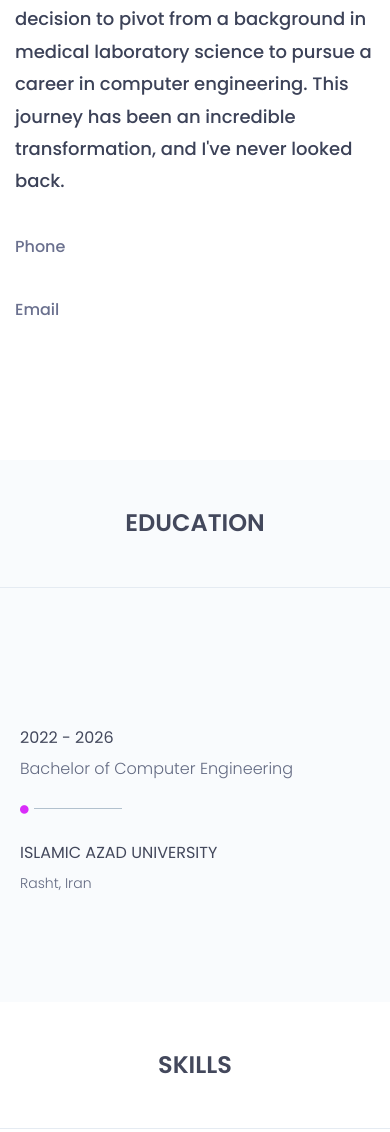
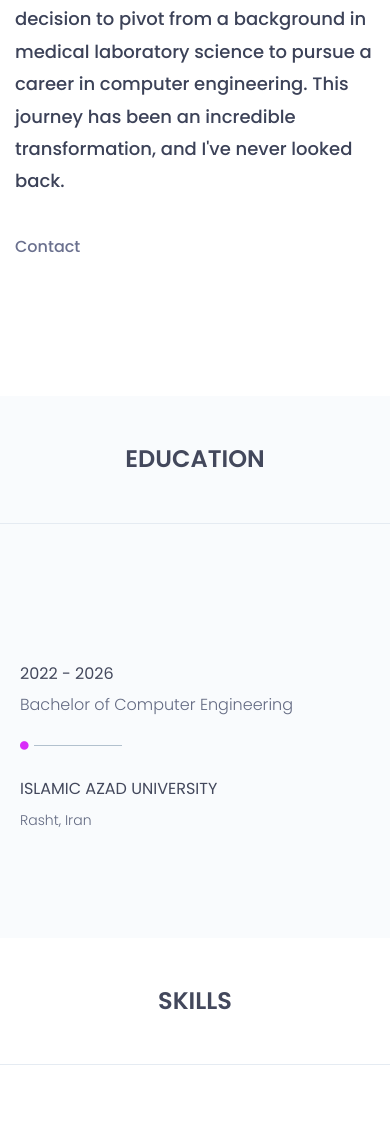
Before and after one commit to emar2001/homework_2, a Django app: template templates/index.html in a window 390 px wide; the page is wider, and only the part inside the window is pictured. Shown: the part 1154-2286 px from the top of that part. Run offline with Django 3.2, Linux system fonts and the light colour scheme; the template is opened without the code that fills it, so the values that code supplies are empty; some libraries are stand-ins or nearby versions.

Commit message:
corrected render views
used views context to set contact info by using a dictionary in views

```diff
--- a/templates/email.html
+++ /dev/null
@@ -1 +0,0 @@
-<h1>mohamadrezaa.nasouri@gmail.com</h1>
--- a/templates/index.html
+++ b/templates/index.html
@@ -22,15 +22,11 @@
 								<div class="row">
 									<div class="col-sm-4">
 										<div class="single-about-add-info">
-											<h3> <a href="{% url 'website:phone'}"> phone</a> </h3>
+											<h3> <a href="{% url 'website:contact' %}"> contact</a> </h3>
 
 										</div>
 									</div>
-									<div class="col-sm-4">
-										<div class="single-about-add-info">
-											<h3> <a href="{% url 'website:email'}">email</a> </h3>
-										</div>
-									</div>
+
 								</div>
 							</div>
 						</div>
@@ -289,13 +285,9 @@
 									</div>
 									<div class="contact-add-info">
 										<div class="single-contact-add-info">
-											<h3> <a href="{% url 'website:phone' %}"> phone</a></h3>
+											<h3> <a href="{% url 'website:contact' %}"> contact</a></h3>
+										</div>
 
-										</div>
-										<div class="single-contact-add-info">
-											<h3> <a href="{% url 'website:email' %}"> email</a></h3>
-
-										</div>
 
 									</div>
 								</div><!--/.contact-adress-->
--- a/templates/phone.html
+++ /dev/null
@@ -1 +0,0 @@
-<h1>901 559 3658</h1>
--- a/website/urls.py
+++ b/website/urls.py
@@ -5,6 +5,5 @@ app_name = 'website'
 
 urlpatterns = [
     path('', index_view, name = 'index'),
-    path('email', email_view, name = 'email'),
-    path('phone', phone_view, name = 'phone')
+    path('contact', contact_view, name = 'contact')
     ]
```
Also changed, not shown: templates/contact.html (added, +15 -0 lines), website/views.py (+2 -5 lines).
